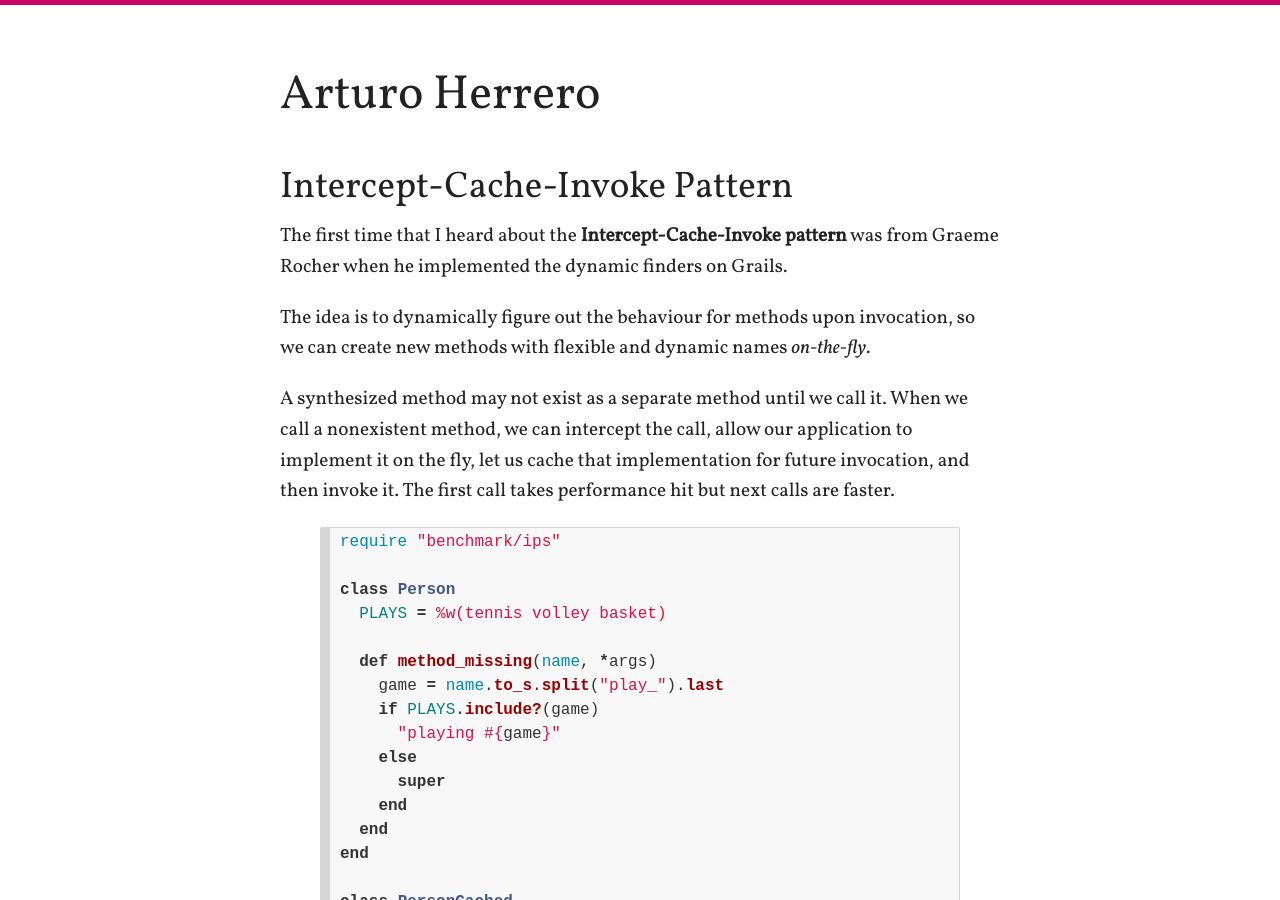
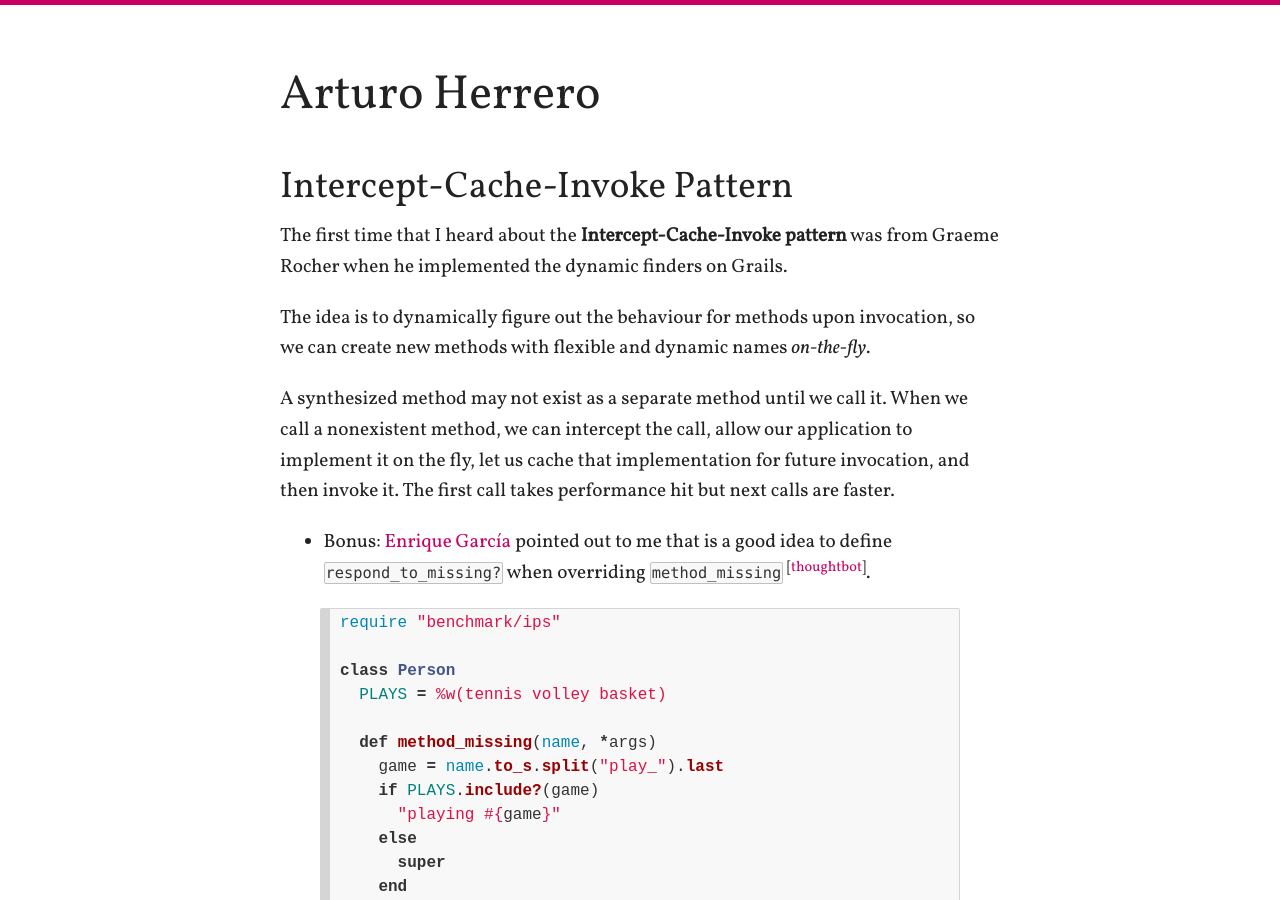
Before and after one commit to arturoherrero/arturoherrero.com, a Jekyll site: the page built from _posts/2015-03-08-intercept-cache-invoke-pattern.md, in a window 1280 px wide and 900 px high. Built offline with Jekyll 4.4.1, drawn with Linux system fonts in a browser that asks for light colours.

Commit message:
Bonus with @kikito's feedback

```diff
--- a/_posts/2015-03-08-intercept-cache-invoke-pattern.md
+++ b/_posts/2015-03-08-intercept-cache-invoke-pattern.md
@@ -15,6 +15,8 @@
 future invocation, and then invoke it. The first call takes performance hit but
 next calls are faster.
 
+- Bonus: [Enrique García][2]{:target="_blank"} pointed out to me that is a good idea to
+define `respond_to_missing?` when overriding `method_missing` <sup>[[thoughtbot][3]{:target="_blank"}]</sup>.
 
 {% highlight ruby %}
 require "benchmark/ips"
```
Also changed, not shown: other parts of _posts/2015-03-08-intercept-cache-invoke-pattern.md (+2 -0 lines).
